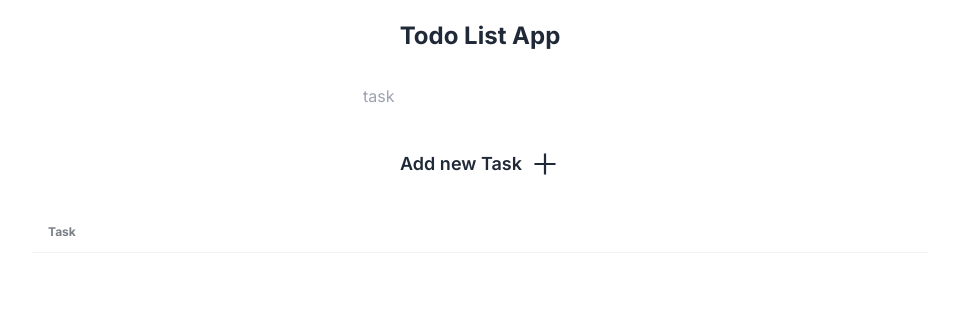
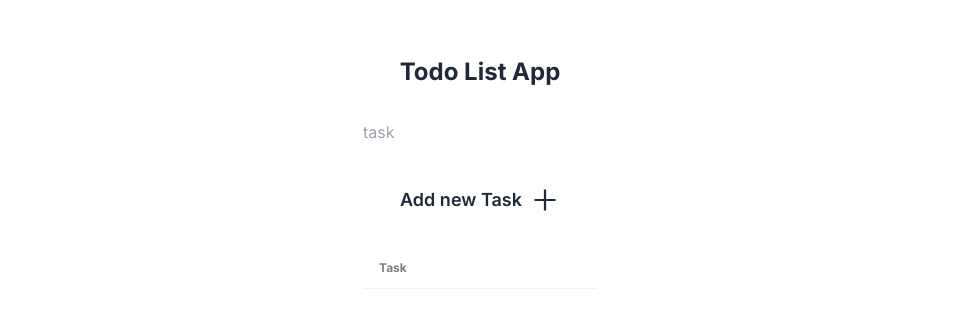
Before and after one commit to dipinder2/NextTodo, a Next.js app: page / in a window 1280 px wide. Shown: the top 328 px of the page, without its empty margins (160-1119 px from the left). Built offline with nearby package versions, Linux system fonts and the light colour scheme; data requests are answered from the project's data file.

Commit message:
added context provider

```diff
--- /dev/null
+++ b/src/app/_api/page.js
@@ -0,0 +1,8 @@
+
+const Page = () => {
+  return (
+    <div>Page</div>
+  )
+}
+
+export default Page
--- a/src/app/_components/AddTask.jsx
+++ b/src/app/_components/AddTask.jsx
@@ -1,17 +1,15 @@
 "use client"
 import { AiOutlinePlus } from "react-icons/ai";
-import { useState } from "react";
+import { useContext, useState } from "react";
 import { addTodo } from "../../../apis/api";
 import { v4 as uuidv4 } from 'uuid';
 import { useRouter } from "next/navigation";
+import { MainContext } from "./MainComponent";
 
 export default function AddTask() {
-    const [task,setTask] = useState({
-      text:"",
-      completed:false
-    })
-    const Router = useRouter()
-   function handleChange(e){
+  const {task,setTask,Router} = useContext(MainContext)
+
+  function handleChange(e){
       e.preventDefault()
       const {name,value} = e.target
       setTask({...task,[name]:value})
--- /dev/null
+++ b/src/app/_components/MainComponent.jsx
@@ -0,0 +1,31 @@
+"use client"
+import { createContext, useState } from "react";
+import { getAllTodos } from "../../../apis/api";
+import AddTask from "./AddTask";
+import TodoList from "./TodoList";
+import { useRouter } from "next/navigation";
+export const MainContext = createContext()
+
+
+
+export default function MainComponent({tasks}) {
+  const [task,setTask] = useState({
+    text:"",
+    completed:false
+  })
+  const Router = useRouter()
+
+
+  return (
+    <main className={`max-w-4xl mx-auto mt-4 `}>
+    <MainContext.Provider value={{task,setTask,Router}}>
+      <div className="text-center my-5 flex flex-col gap-4">
+      <h1 className="text-2xl font-bold">Todo List App</h1>
+        <AddTask />
+        <TodoList tasks={tasks}/>
+      </div>
+    </MainContext.Provider>
+
+    </main>
+  );
+}
--- a/src/app/page.js
+++ b/src/app/page.js
@@ -1,17 +1,16 @@
 import { getAllTodos } from "../../apis/api";
-import AddTask from "./_components/AddTask";
-import TodoList from "./_components/TodoList";
+import MainComponent from "./_components/MainComponent";
 
 export default async function Home() {
 
+
   const tasks = await getAllTodos()
   console.log(tasks)
+
   return (
     <main className={`max-w-4xl mx-auto mt-4 `}>
       <div className="text-center my-5 flex flex-col gap-4">
-      <h1 className="text-2xl font-bold">Todo List App</h1>
-        <AddTask />
-        <TodoList tasks={tasks}/>
+        <MainComponent tasks={tasks}/>
       </div>
 
 
```
